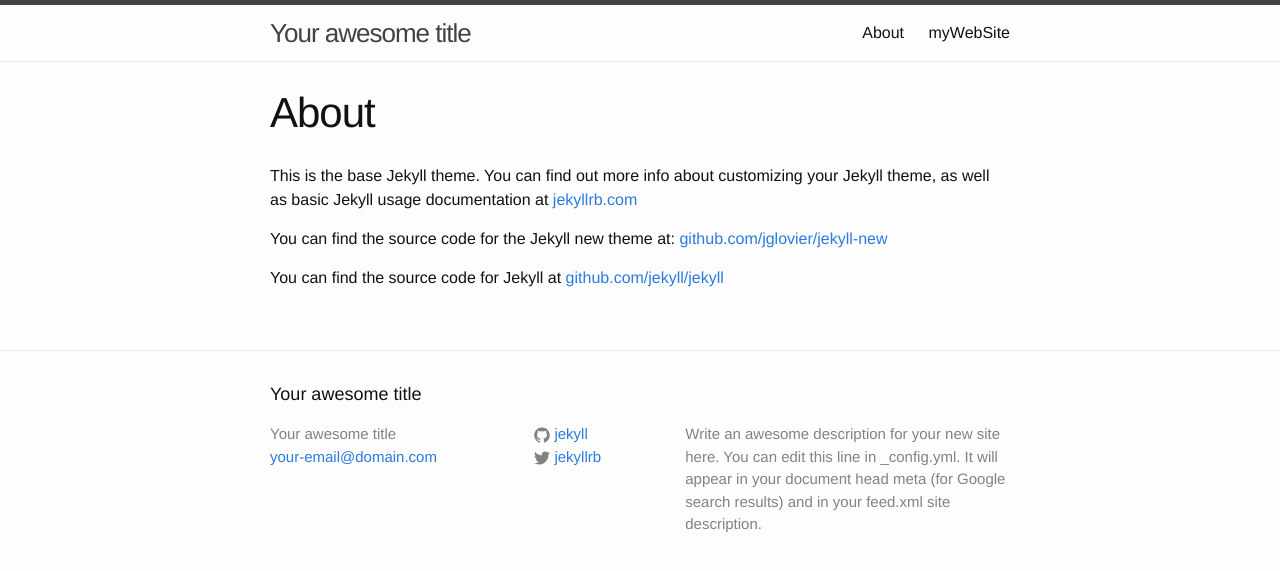
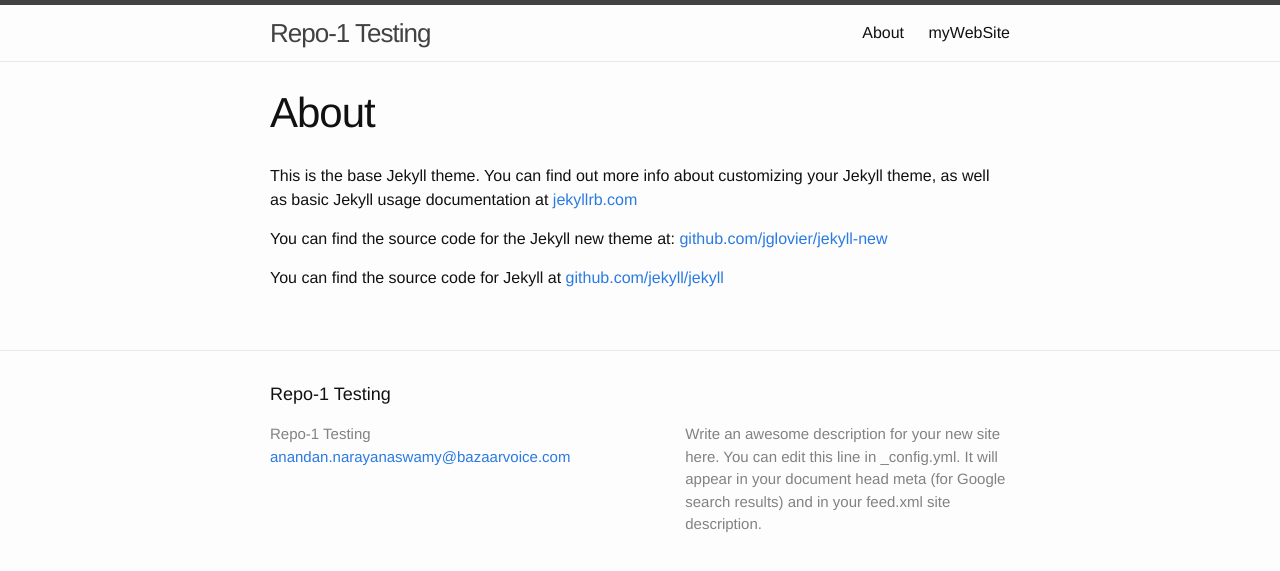
Before and after one commit to anandan-bazaarvoice/repo-1, a Jekyll site: the page built from about.md, in a window 1280 px wide. Shown: the top 571 px of the page. Built offline with Jekyll 4.4.1, drawn with Linux system fonts in a browser that asks for light colours.

```diff
--- a/_config.yml
+++ b/_config.yml
@@ -1,14 +1,12 @@
 # Site settings
-title: Your awesome title
-email: your-email@domain.com
+title: Repo-1 Testing
+email: anandan.narayanaswamy@bazaarvoice.com
 description: > # this means to ignore newlines until "baseurl:"
   Write an awesome description for your new site here. You can edit this
   line in _config.yml. It will appear in your document head meta (for
   Google search results) and in your feed.xml site description.
 baseurl: "" # the subpath of your site, e.g. /blog/
 url: "http://yourdomain.com" # the base hostname & protocol for your site
-twitter_username: jekyllrb
-github_username:  jekyll
 
 # Build settings
 markdown: kramdown
```
Also changed, not shown: _data/release.yml (added, +8 -0 lines), index.html (+8 -2 lines), 3 other files.
